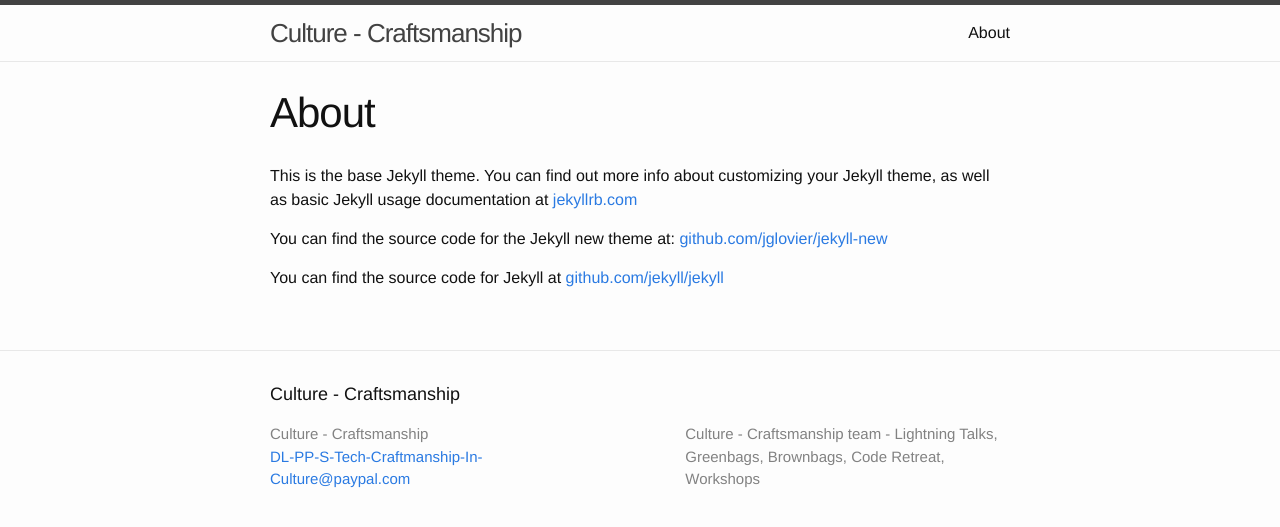
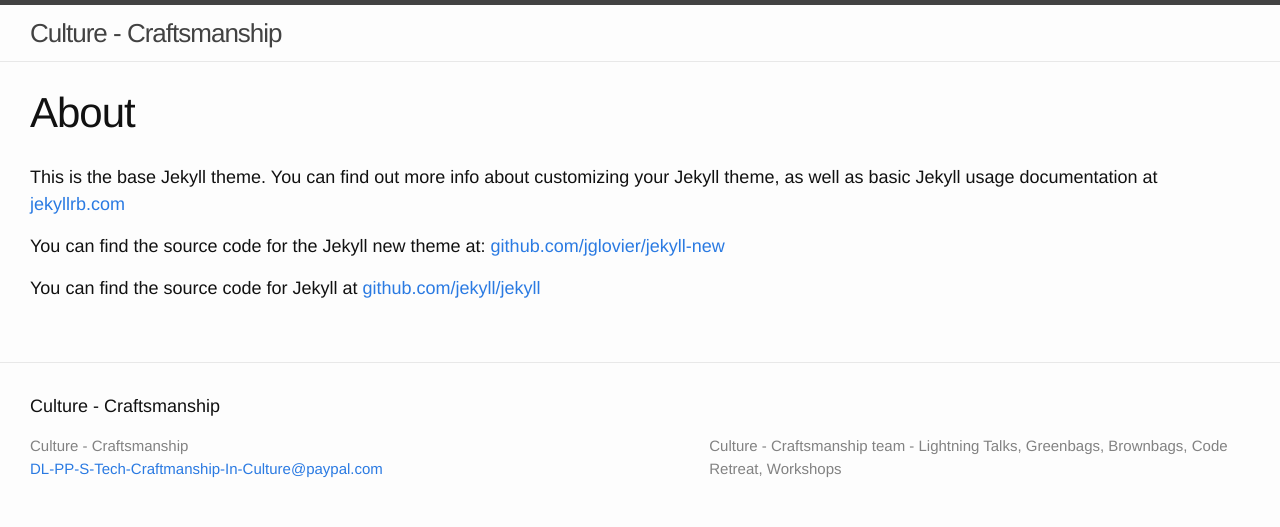
Before and after one commit to karthicksmail/bigscreen, a Jekyll site: the page built from about.md, in a window 1280 px wide. Shown: the top 527 px of the page. Built offline with Jekyll 4.4.1, drawn with Linux system fonts in a browser that asks for light colours.

Commit message:
Moved bigscreen css to it's own file _sass/_bigscreen.scss

```diff
--- /dev/null
+++ b/_sass/_bigscreen.scss
@@ -0,0 +1,37 @@
+.wrapper {
+  max-width: 100%;
+}
+
+.site-nav {
+  .page-link {
+    visibility: hidden;
+  }
+}
+
+.post {
+  img.post-thumbnail {
+    float:right;
+  }
+  .post-content {
+    font-size: 18px;
+    blockquote {
+      font-size: 0.75em;
+    }
+  }
+}
+
+@media print {
+  .post-content {
+    h2 {
+      font-weight: bold;
+      float: left;
+      padding: 0.4em;
+    }
+    img.post-thumbnail {
+      width: 20em;
+    }
+  }
+  footer {
+    display: none;
+  }
+}
--- a/css/main.scss
+++ b/css/main.scss
@@ -48,5 +48,6 @@
 @import
         "base",
         "layout",
-        "syntax-highlighting"
+        "syntax-highlighting",
+        "bigscreen"
 ;
```
Also changed, not shown: _layouts/bigscreen.html (+1 -33 lines).
